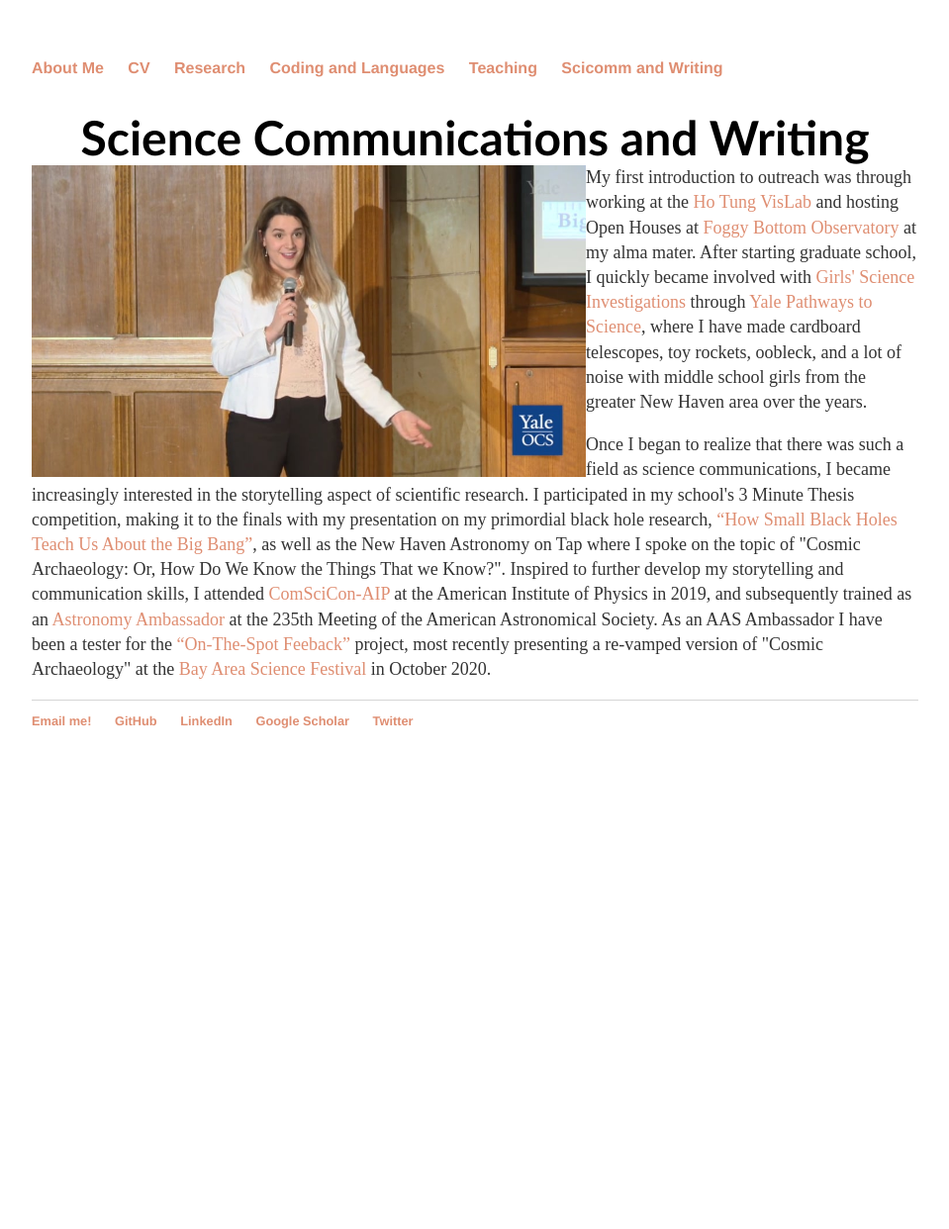
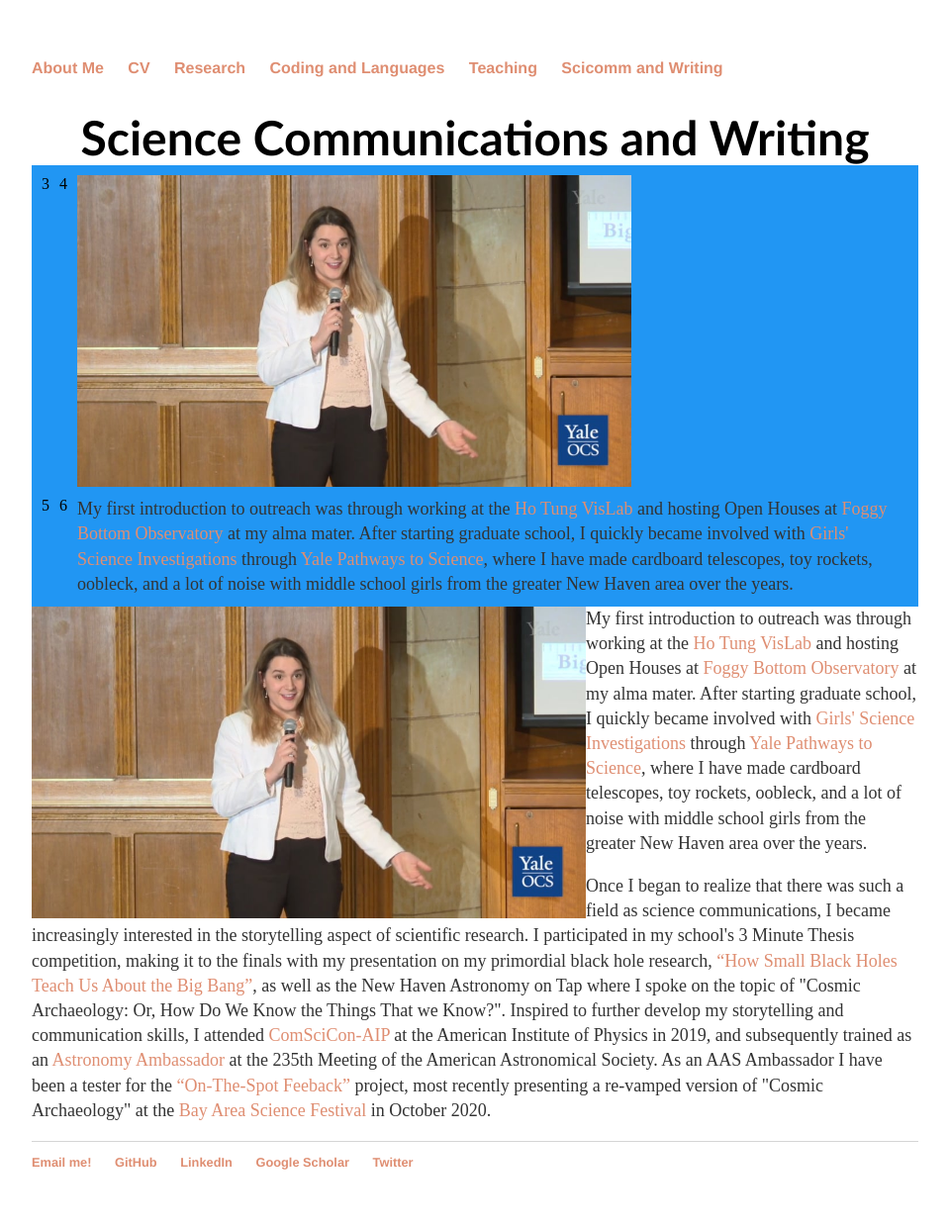
Before and after one commit to lunazagor/lunazagor.github.io, a Jekyll site: the page built from sci-wri/index.html, in a window 1280 px wide. Shown: the whole page at 99% size, without its empty margins (160-1119 px from the left). Built offline with Jekyll 4.4.1, drawn with Linux system fonts in a browser that asks for light colours; before the commit the page ends 900 px from its top, so only the background shows below that.

Commit message:
Update index.html

```diff
--- a/sci-wri/index.html
+++ b/sci-wri/index.html
@@ -16,13 +16,55 @@
 		float: left;
 		margin: 10 px;
 	}
+
+
+	.grid-container {
+	  display: grid;
+	  grid-gap: 10px 10px;
+	  grid-template-columns: auto auto;
+	  background-color: #2196F3;
+	  padding: 10px;
+	}
+
+	.grid-item {
+	  background-color: rgba(255, 255, 255, 0.8);
+	  <!-- border: 1px solid rgba(0, 0, 0, 0.8); -->
+	  padding: 20px;
+	  font-size: 100px;
+	  text-align: center;
+	}
+
+	.item1 { grid-area: 1 / 3 / 2 / 4; }
+	.item2 { grid-area: 2 / 3 / 3 / 4; }
+	.item3 { grid-area: 1 / 1 / 2 / 2; }
+	.item4 { grid-area: 1 / 2 / 2 / 3; }
+	.item5 { grid-area: 2 / 1 / 3 / 2; }
+	.item6 { grid-area: 2 / 2 / 3 / 3; }
 	</style>
-
 </head>
 <body>
 
 
 <h1 style="text-align:center;font-family:optima;margin-bottom:0.0em"> Science Communications and Writing </h1>
+
+
+<div class="grid-container">
+  	<div class="item1">
+	  <div class="TextWrapLeft" onclick="this.nextElementSibling.style.display='block'; this.style.display='none'">
+   		<img class="TextWrapLeft" src="video-preview.jpg" width="560" height="315" style="cursor:pointer" />
+	</div>
+	<div style="display:none">
+   		<iframe width="560" height="315" class="TextWrapLeft" src="https://www.youtube.com/embed/jih2YGyLUsg" frameborder="0" allow="accelerometer; autoplay; encrypted-media; gyroscope; picture-in-picture" allowfullscreen></iframe>
+	</div>
+</div>
+  <div class="item2">
+	  <p style="text-align:left;font-size:18px; display: inline"> My first introduction to outreach was through working at the <a href="https://www.colgate.edu/about/campus-facilities/ho-tung-visualization-laboratory">Ho Tung VisLab</a> and hosting Open Houses at <a href="http://observatory.colgate.edu/">Foggy Bottom Observatory</a> at my alma mater. After starting graduate school, I quickly became involved with <a href="https://gsi.yale.edu/">Girls' Science Investigations</a> through <a href="https://onha.yale.edu/pathways-science">Yale Pathways to Science</a>, where I have made cardboard telescopes, toy rockets, oobleck, and a lot of noise with middle school girls from the greater New Haven area over the years. </p>
+  </div>
+  <div class="item3">3</div>
+  <div class="item4">4</div>
+  <div class="item5">5</div>
+  <div class="item6">6</div>
+</div>
 
 
 
```
